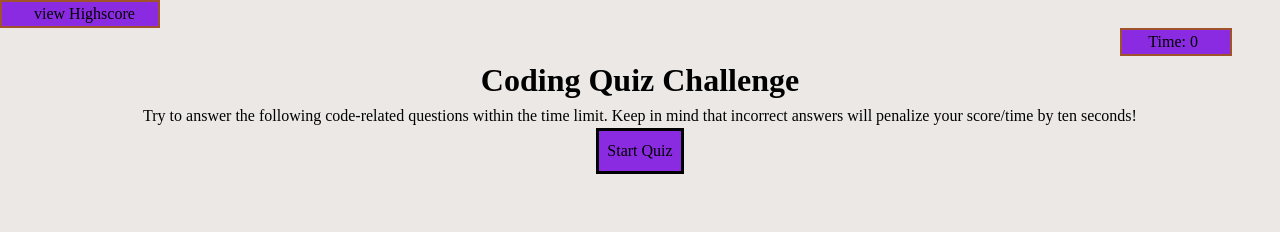
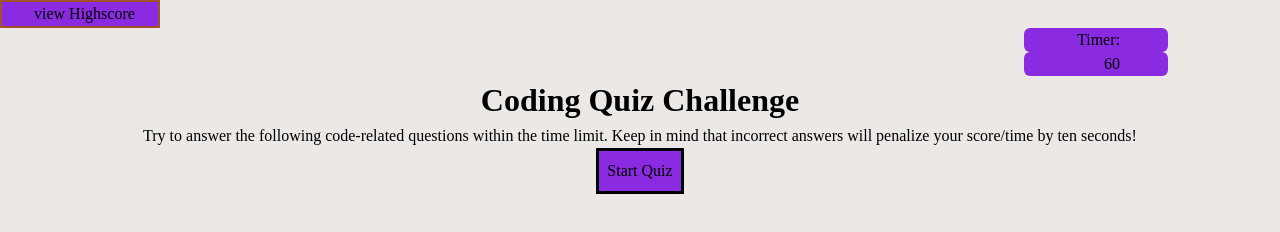
Before and after one commit to Abdale88/04_Coding_Quiz, a plain HTML site: page index.html in a window 1280 px wide. Drawn offline with Linux system fonts and the light colour scheme.

Commit message:
update class names in  hmlt and css and declare new variables in javaScript

```diff
--- a/index.html
+++ b/index.html
@@ -13,8 +13,9 @@
         <div class="score-text">
             <p>view Highscore</p>
         </div>
-        <div class="timer-text">
-            <p>Time: 0</p>
+        <div class="timer-text">Timer:</div>
+        <div class="time">
+            <p>60</p>
         </div>
         <div class="p-text">
             <h1>Coding Quiz Challenge</h1>
@@ -25,5 +26,6 @@
         </div>
     </header>
 
+    <script src="./script.js"/>
 </body>
 </html>
--- a/script.js
+++ b/script.js
@@ -0,0 +1,7 @@
+var score = document.querySelector(".score-text");
+var timerEl = document.querySelector(".time");
+var startBtn = document.querySelector(".start-btn");
+
+
+var timerCount = 60
+var timer;
--- a/style.css
+++ b/style.css
@@ -1,5 +1,17 @@
 body{
     background-color: rgb(235, 232, 230);
+}
+
+.time, .timer-text{
+    display: flex;
+    flex-direction: row;
+    background-color: blueviolet;
+    justify-content: flex-end;
+
+    margin-right: 7rem;
+    padding-right: 3rem;
+    margin-left: 64rem;
+    border-radius: 6px;
 }
 
 .p-text, .start-btn{
@@ -12,15 +24,6 @@ body{
   border: black 3px solid;
 }
 
-.timer-text{
-    text-align: right;
-    margin-right: 3rem;
-    border: sienna 2px solid;
-    margin-left: 70rem;
-    background-color: blueviolet;
-    padding-right: 2rem;
-}
-
 .score-text{
     border: sienna 2px solid;
     margin-right: 70rem;
```
